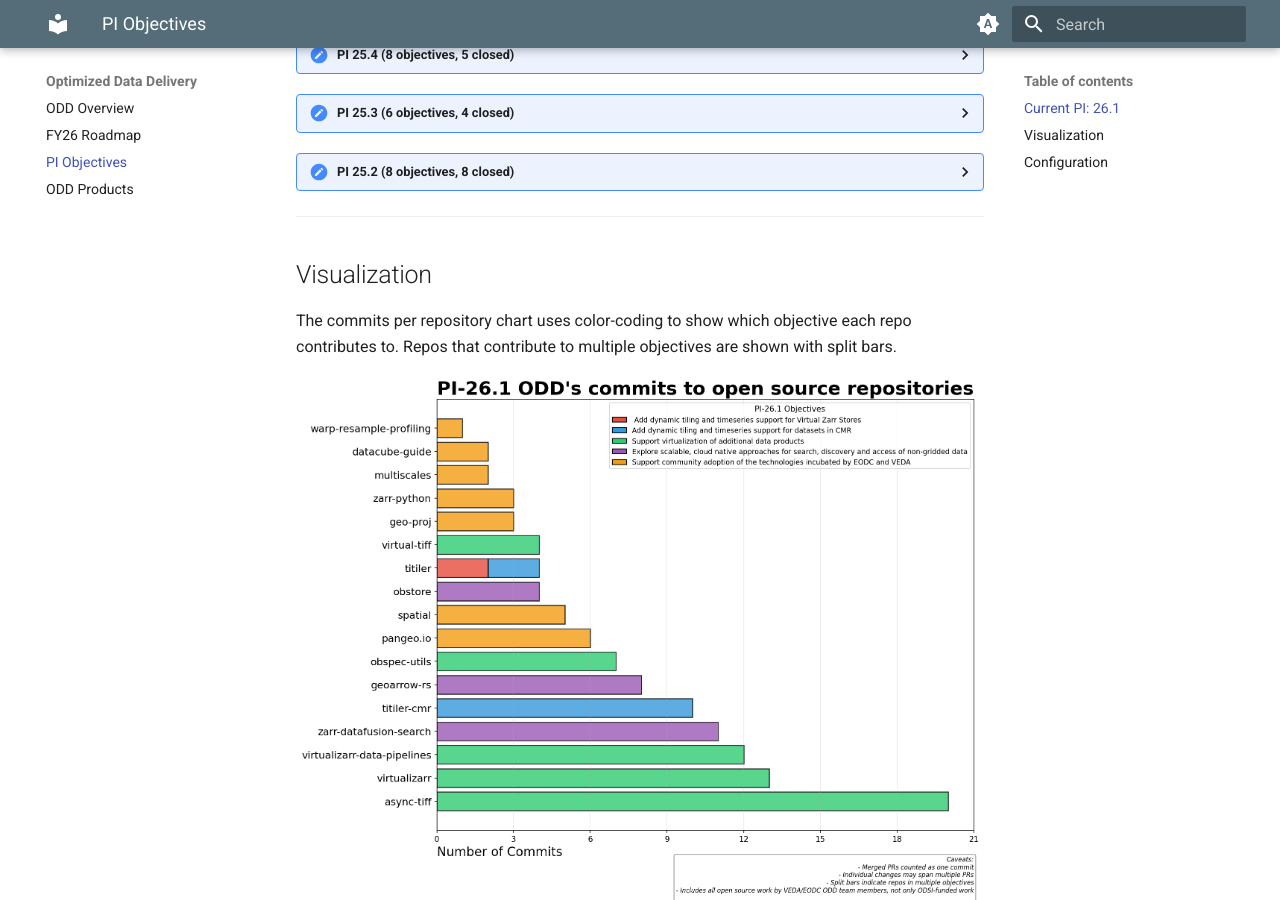
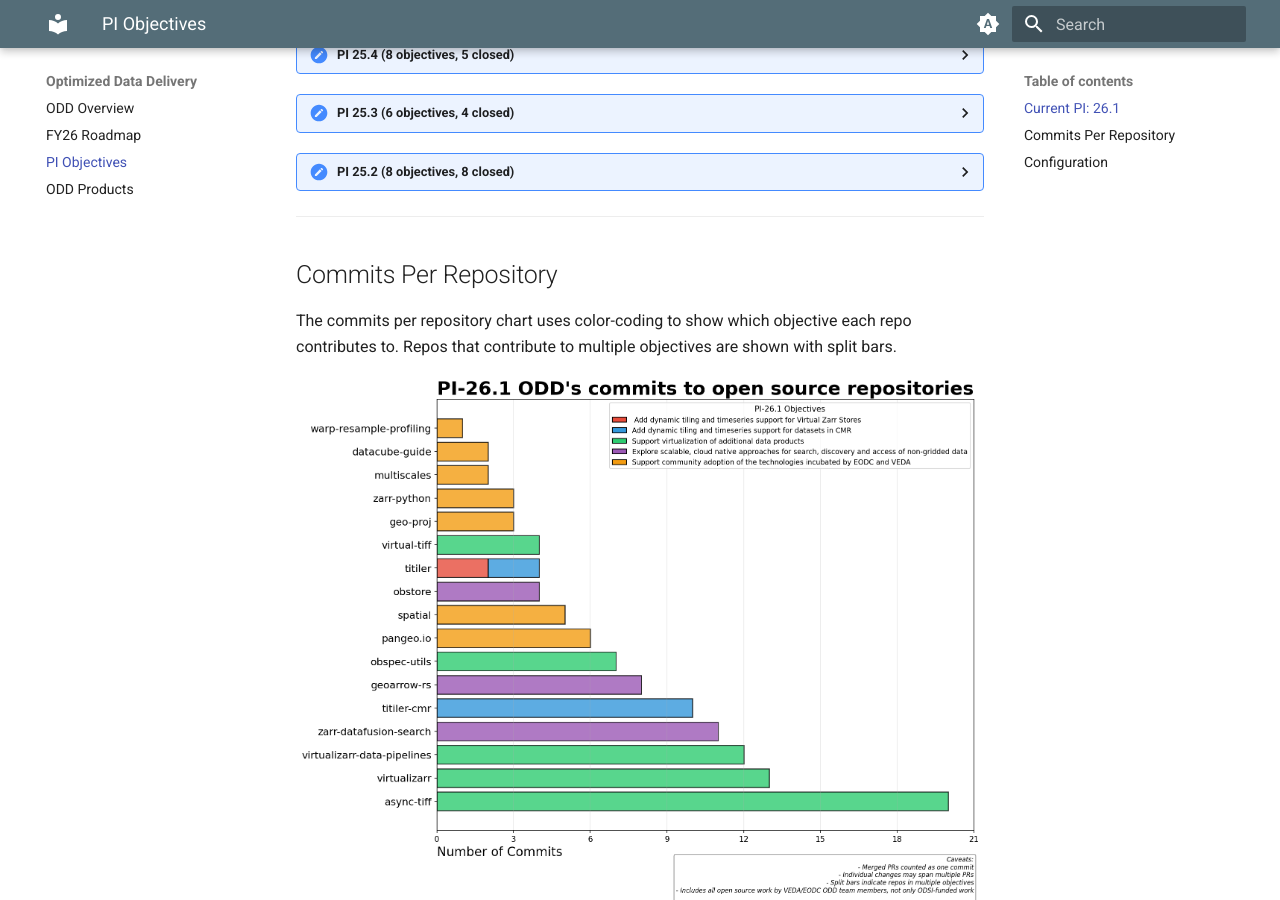
Before and after one commit to NASA-IMPACT/veda-odd, an MkDocs documentation site: the page built from docs/objectives.md, in a window 1280 px wide and 900 px high, scrolled down 953 px. Built offline with MkDocs 1.6.1 and Material for MkDocs 9.7.7, drawn with Linux system fonts in a browser that asks for light colours; the version menu is left out.

Commit message:
Update objectives.md
Co-authored-by: Aimee Barciauskas <aimee@developmentseed.org>

```diff
--- a/docs/objectives.md
+++ b/docs/objectives.md
@@ -62,7 +62,7 @@ This page tracks quarterly objectives and their related repositories across Prog
 
 ---
 
-## Visualization
+## Commits Per Repository
 
 The commits per repository chart uses color-coding to show which objective each repo contributes to. Repos that contribute to multiple objectives are shown with split bars.
 
```
